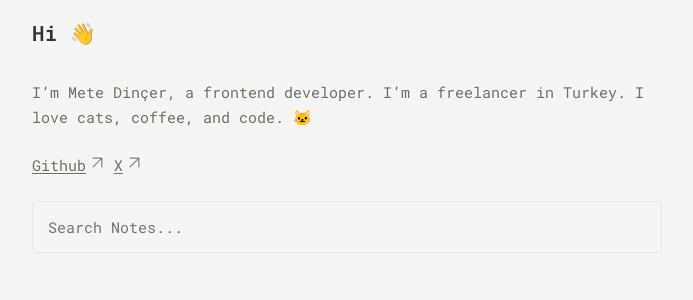
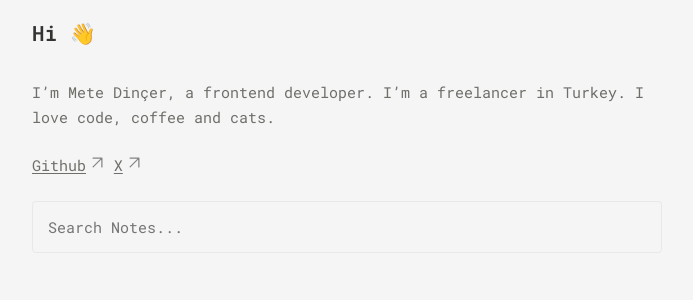
Before and after one commit to medincer/medincer.github.io, a Jekyll site: the page built from pages/index.md, in a window 1280 px wide. Shown: the part 142-442 px from the top of the page, without its empty margins (293-986 px from the left). Built offline with Jekyll 4.4.1, drawn with Linux system fonts in a browser that asks for light colours.

Commit message:
Reorder hobbies in introduction text

```diff
--- a/pages/index.md
+++ b/pages/index.md
@@ -7,7 +7,7 @@ permalink: /
 title: Hi 👋
 ---
 
-I'm Mete Dinçer, a frontend developer. I'm a freelancer in Turkey. I love cats, coffee, and code. 🐱
+I'm Mete Dinçer, a frontend developer. I'm a freelancer in Turkey. I love code, coffee and cats.
 
 <a target="_blank" href="https://github.com/medincer">Github</a>
 <a target="_blank" href="https://x.com/medincer">X</a>
```
